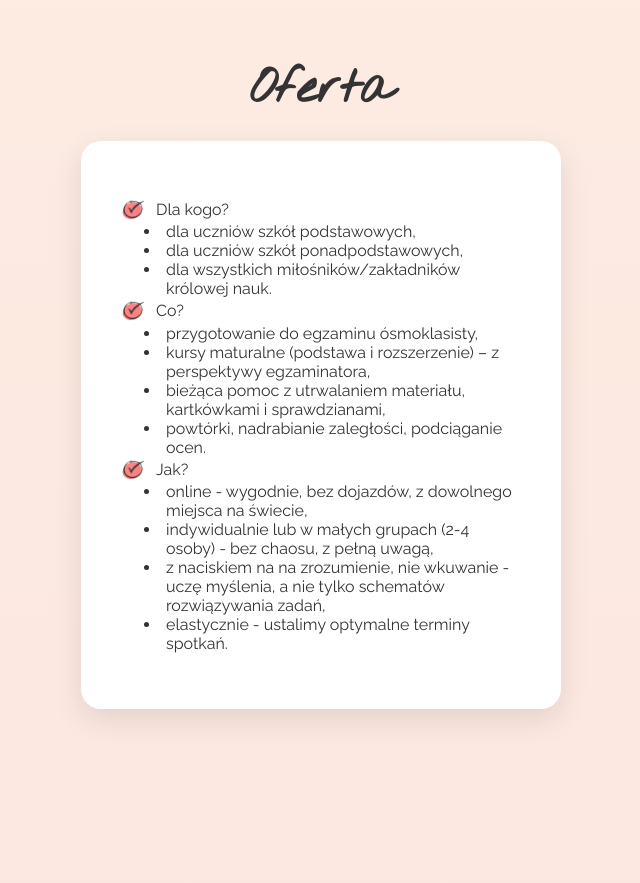
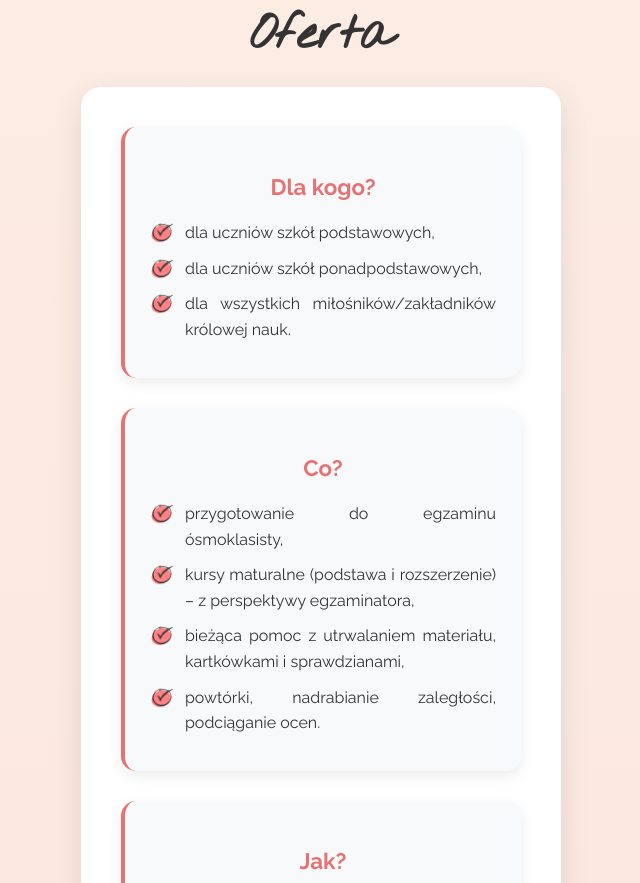
Before and after one commit to zblaszczyk/facetka, a plain HTML site: page index.html in a window 1280 px wide. Shown: the part 1937-2820 px from the top of the page, without its empty margins (319-959 px from the left). Drawn offline with Linux system fonts and the light colour scheme.

Commit message:
Layout changes to >Oferta<

```diff
--- a/index.html
+++ b/index.html
@@ -59,28 +59,36 @@
         <section id="oferta" class="content-section">
             <h2>Oferta</h2>
             <div class="business-card">
-                <ul>
-                    <li>Dla kogo?</li>
+                <div class="offer-categories">
+                    <div class="offer-category">
+                        <h3>Dla kogo?</h3>
                         <ul>
                             <li>dla uczniów szkół podstawowych,</li>
                             <li>dla uczniów szkół ponadpodstawowych,</li>
                             <li>dla wszystkich miłośników/zakładników królowej nauk.</li>
                         </ul>
-                    <li>Co?</li>
+                    </div>
+
+                    <div class="offer-category">
+                        <h3>Co?</h3>
                         <ul>
                             <li>przygotowanie do egzaminu ósmoklasisty,</li>
                             <li>kursy maturalne (podstawa i rozszerzenie) – z perspektywy egzaminatora,</li>
                             <li>bieżąca pomoc z utrwalaniem materiału, kartkówkami i sprawdzianami,</li>
                             <li>powtórki, nadrabianie zaległości, podciąganie ocen.</li>
                         </ul>
-                    <li>Jak?</li>
+                    </div>
+
+                    <div class="offer-category">
+                        <h3>Jak?</h3>
                         <ul>
                             <li>online - wygodnie, bez dojazdów, z dowolnego miejsca na świecie,</li>
                             <li>indywidualnie lub w małych grupach (2-4 osoby) - bez chaosu, z pełną uwagą,</li>
                             <li>z naciskiem na na zrozumienie, nie wkuwanie - uczę myślenia, a nie tylko schematów rozwiązywania zadań,</li>
                             <li>elastycznie - ustalimy optymalne terminy spotkań.</li>
                         </ul>
-                </ul>
+                    </div>
+                </div>
             </div>
         </section>
         <section id="cennik" class="content-section">
--- a/style.css
+++ b/style.css
@@ -159,8 +159,7 @@ main {
     font-family: 'Nothing You Could Do', cursive;
 }
 
-#o-mnie .business-card ul,
-#oferta .business-card ul {
+#o-mnie .business-card ul {
     text-align: left;
     width: 100%;
     box-sizing: border-box;
@@ -168,8 +167,7 @@ main {
     list-style: none;
 }
 
-#o-mnie .business-card li,
-#oferta .business-card > ul > li {
+#o-mnie .business-card li {
     text-align: justify;
     margin-bottom: 0; /* Reduced space after first-level bullet */
     padding-left: 35px;
@@ -177,8 +175,7 @@ main {
     line-height: 1.6;
 }
 
-#o-mnie .business-card li::before,
-#oferta .business-card > ul > li::before {
+#o-mnie .business-card li::before {
     content: '';
     background-image: url('pics/bullet.png');
     background-size: contain;
@@ -189,21 +186,6 @@ main {
     position: absolute;
     left: 0;
     top: 0;
-}
-
-#oferta .business-card ul ul {
-    list-style: disc;
-    padding-left: 40px; /* Reduced indent for nested bullets */
-    margin-top: 0;
-}
-
-#oferta .business-card ul ul li {
-    padding-left: 5px; /* Text starts right after its own bullet */
-    text-align: left;
-}
-
-#oferta .business-card ul ul li::before {
-    content: none;
 }
 
 .pricing-notes {
@@ -399,6 +381,57 @@ main {
     top: 0;
 }
 
+.offer-categories {
+    display: grid;
+    grid-template-columns: repeat(auto-fit, minmax(300px, 1fr));
+    gap: 30px;
+    width: 100%;
+}
+
+.offer-category {
+    background-color: #f8f9fa;
+    border-radius: 15px;
+    padding: 25px;
+    box-shadow: 0 5px 15px rgba(0, 0, 0, 0.08);
+    border-left: 4px solid #E57373;
+}
+
+.offer-category h3 {
+    color: #E57373;
+    font-size: 1.4rem;
+    margin-bottom: 20px;
+    text-align: center;
+    font-family: 'Raleway', sans-serif;
+    font-weight: 700;
+}
+
+.offer-category ul {
+    list-style: none;
+    padding-left: 0;
+    margin: 0;
+}
+
+.offer-category li {
+    text-align: justify;
+    margin-bottom: 10px;
+    padding-left: 35px;
+    position: relative;
+    line-height: 1.6;
+}
+
+.offer-category li::before {
+    content: '';
+    background-image: url('pics/bullet.png');
+    background-size: contain;
+    background-repeat: no-repeat;
+    background-position: center;
+    width: 25px;
+    height: 25px;
+    position: absolute;
+    left: 0;
+    top: 0;
+}
+
 .cennik-table {
     width: 80%;
     max-width: 600px;
@@ -526,6 +559,19 @@ main {
     .contact-value {
         font-size: 1rem;
     }
+
+    .offer-categories {
+        grid-template-columns: 1fr;
+        gap: 20px;
+    }
+
+    .offer-category {
+        padding: 20px;
+    }
+
+    .offer-category h3 {
+        font-size: 1.2rem;
+    }
 }
 
 @media (max-width: 480px) {
```
